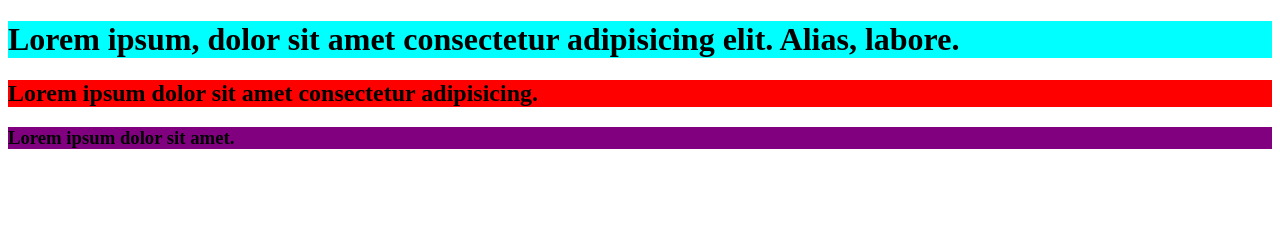
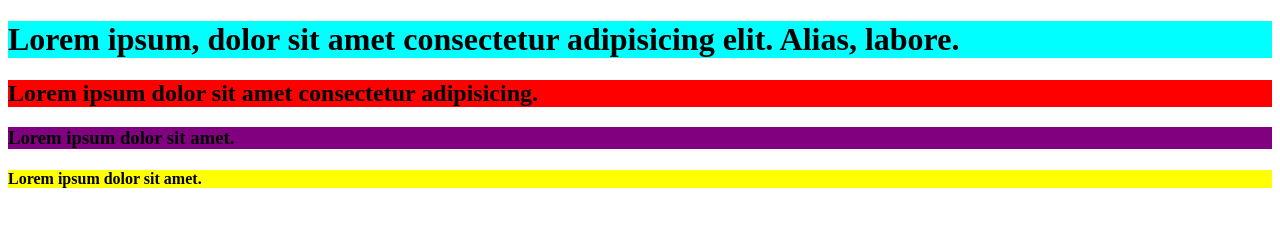
Before and after one commit to rajuChandrashekhar/sde14react, a plain HTML site: page index.html in a window 1280 px wide. Drawn offline with Linux system fonts and the light colour scheme.

Commit message:
add file

```diff
--- a/index.html
+++ b/index.html
@@ -12,5 +12,10 @@
 <h2>Lorem ipsum dolor sit amet consectetur adipisicing.</h2>
 
 <h3>Lorem ipsum dolor sit amet.</h3>
+<h4>Lorem ipsum dolor sit amet.</h4>
+<!-- latest changes
+
+-->
+
 </body>
 </html>
--- a/style.css
+++ b/style.css
@@ -10,3 +10,7 @@ h2{
 h3{
     background-color:purple ;
 }
+
+h4{
+    background-color: yellow;
+}
```
